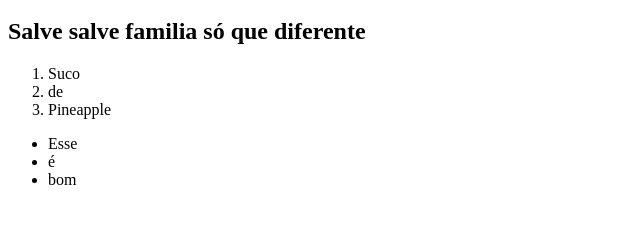
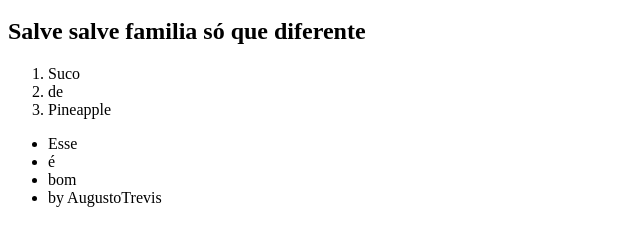
Before and after one commit to caiqueb13/caiqueb13.github.io, a plain HTML site: page index.html in a window 1280 px wide. Shown: the part 48-294 px from the top of the page, without its empty margins (0-640 px from the left). Drawn offline with Linux system fonts and the light colour scheme.

Commit message:
adicionando o Augusto na mensagem

```diff
--- a/index.html
+++ b/index.html
@@ -17,5 +17,6 @@
         <li>Esse</li>
         <li>é</li>
         <li>bom</li>
+        <li>by AugustoTrevis</li>
     </ul>
 </html>
```
